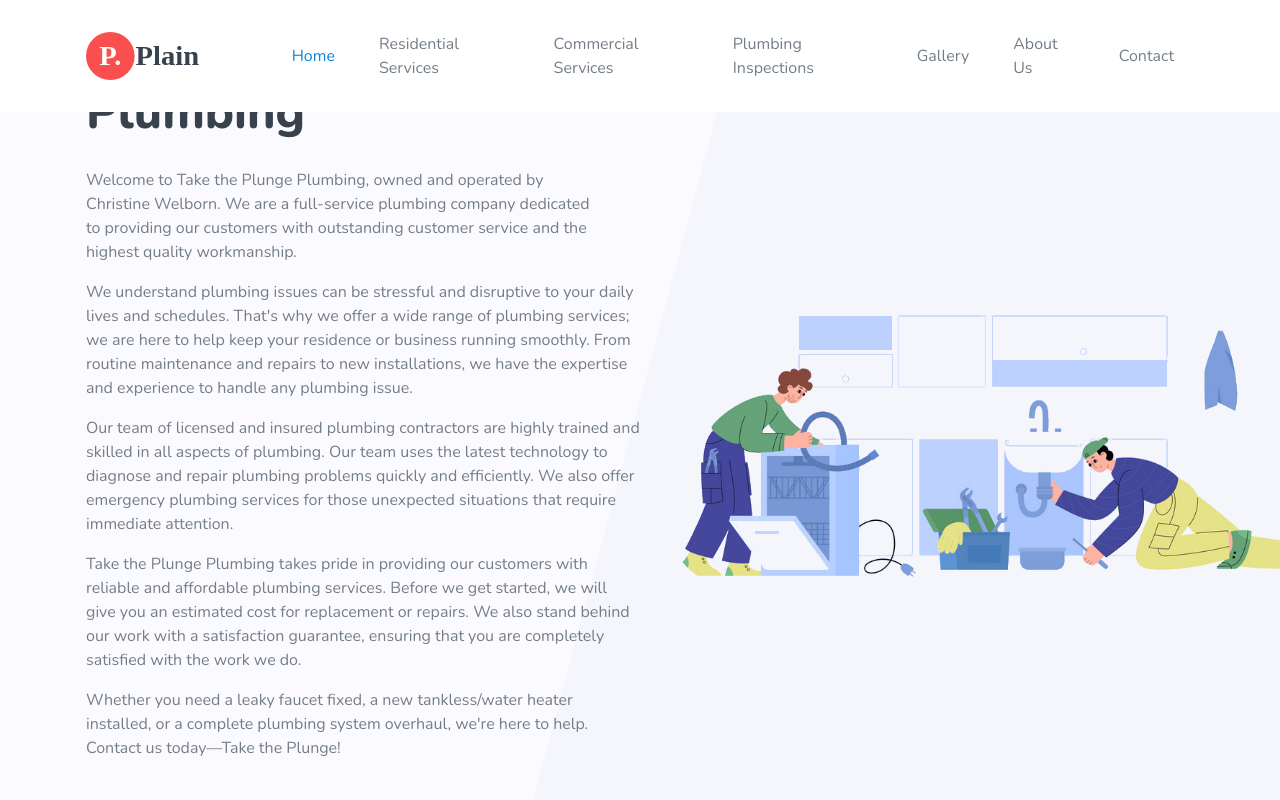
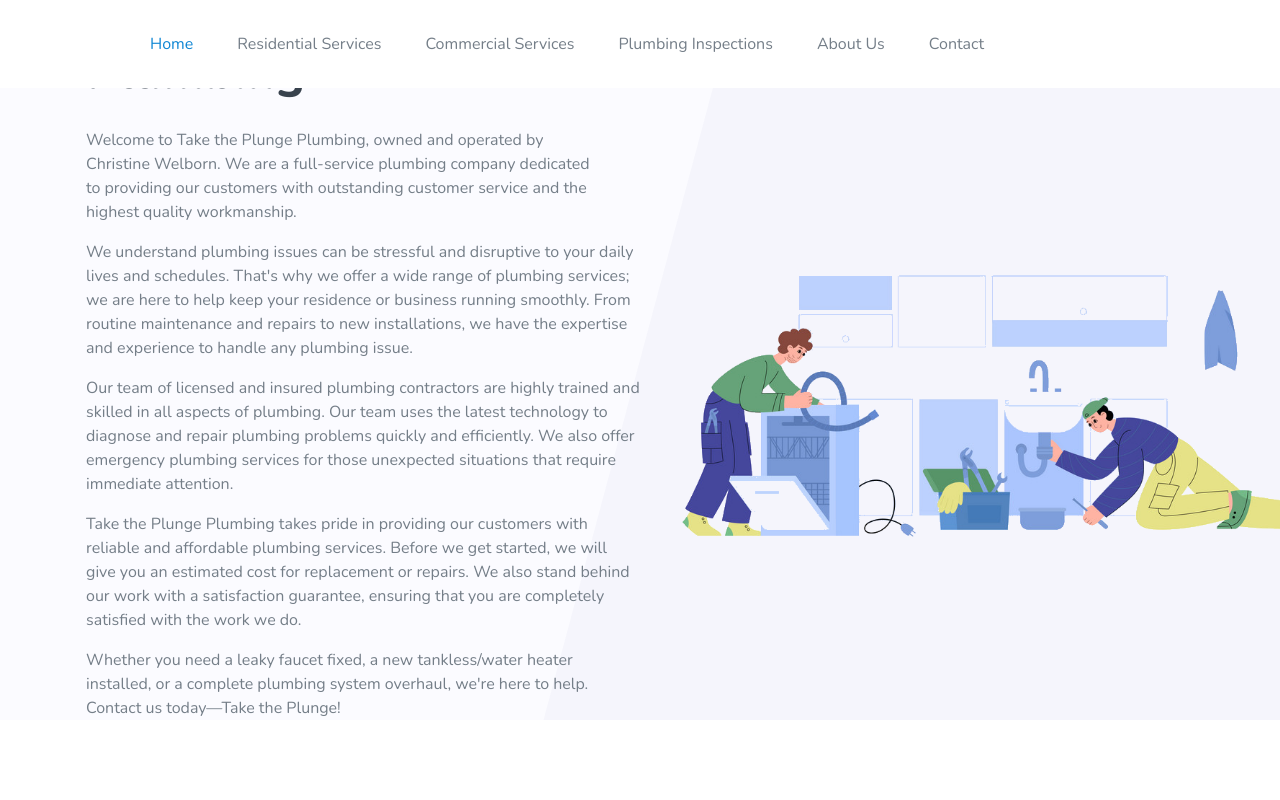
Before and after one commit to TMNTony/chrissyPlumbing, a React (Vite) app: page / in a window 1280 px wide. Shown: the top 800 px of the page. Built offline with nearby package versions, Linux system fonts and the light colour scheme.

Commit message:
Remove blank components

```diff
--- a/src/App.jsx
+++ b/src/App.jsx
@@ -21,7 +21,6 @@ function App() {
             <Residential/>
             <Commercial/>
             <Inspection/>
-            <Works/>
             <Why/>
             <Contact/>
             <Footer/>
--- a/src/assets/css/tailwindcss.css
+++ b/src/assets/css/tailwindcss.css
@@ -1399,7 +1399,7 @@ a, button {
 
 @media (max-width: 1400px) {
   .header_hero {
-    height: 800px;
+    height: 100%;
   }
 }
 
--- a/src/components/Footer.jsx
+++ b/src/components/Footer.jsx
@@ -6,12 +6,11 @@ function Footer() {
                     <div className="row justify-center">
                         <div className="w-full md:w-1/2 lg:w-3/12">
                             <div className="footer_about mt-13 mx-3">
-                                <div className="footer_logo">
+                                {/* <div className="footer_logo">
                                     <a href="#home"><img src="src/assets/images/logo-footer.svg" alt=""/></a>
-                                </div>
+                                </div> */}
                                 <div className="footer_content mt-8">
-                                    <p className="text-white">Lorem ipsum dolor sitco nsetetu nonumy eirmod tempor
-                                        invidunt ut labore et dolore magna uyam erat, sed diam.</p>
+                                    <p className="text-white"></p>
                                 </div>
                             </div>
                         </div>
--- a/src/components/Header.jsx
+++ b/src/components/Header.jsx
@@ -26,9 +26,9 @@ function Header(){
                     <div className="row items-center">
                         <div className="w-full">
                             <nav className="flex items-center justify-between py-4 navbar navbar-expand-lg">
-                                <a className="navbar-brand mr-5" href="#home">
+                                {/* <a className="navbar-brand mr-5" href="#home">
                                     <img src="src/assets/images/logo.svg" alt="Logo"/>
-                                </a>
+                                </a> */}
                                 <button className="block navbar-toggler focus:outline-none lg:hidden" type="button"
                                         data-toggle="collapse" data-target="#navbarOne" aria-controls="navbarOne"
                                         aria-expanded="false" aria-label="Toggle navigation">
@@ -54,9 +54,9 @@ function Header(){
                                         <li className="nav-item ml-5 lg:ml-11">
                                             <a className="page-scroll" href="#inspections">Plumbing Inspections</a>
                                         </li>
-                                        <li className="nav-item ml-5 lg:ml-11">
+                                        {/* <li className="nav-item ml-5 lg:ml-11">
                                             <a className="page-scroll" href="#work">Gallery</a>
-                                        </li>
+                                        </li> */}
                                         <li className="nav-item ml-5 lg:ml-11">
                                             <a className="page-scroll" href="#why">About Us</a>
                                         </li>
```
Also changed, not shown: 1 other file (tests, documents, lock files or other folders).
